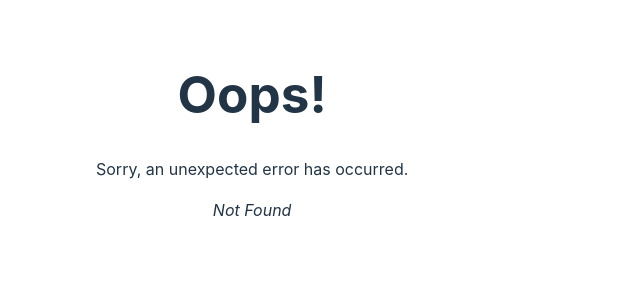
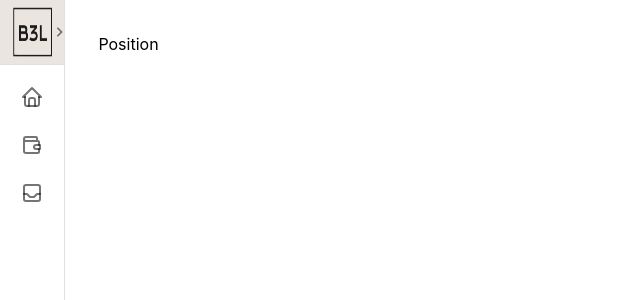
Before and after one commit to marcelovcpereira/b3loader, a React (Vite) app in the folder frontend/: page /position in a window 1280 px wide. Before the commit this address had no page. Shown: the top 300 px of the page, without its empty margins (0-640 px from the left). Built offline with nearby package versions, Linux system fonts and the light colour scheme.

Commit message:
feature: new position page + readme + some styling

```diff
--- a/frontend/src/components/drawer-menu/index.tsx
+++ b/frontend/src/components/drawer-menu/index.tsx
@@ -13,10 +13,10 @@ import ListItemIcon from '@mui/material/ListItemIcon';
 import ListItemText from '@mui/material/ListItemText';
 import Logo from '../../assets/b3logo.png'
 import LogoShort from '../../assets/b3logoShort.png'
-import { MantineProvider, CSSVariablesResolver } from '@mantine/core';
-import { IconHome, IconInbox } from '@tabler/icons-react';
+import { MantineProvider, CSSVariablesResolver, Tooltip } from '@mantine/core';
+import { IconHome, IconInbox, IconWallet } from '@tabler/icons-react';
 import { Link } from "react-router-dom";
-
+import './list.css'
 
 const drawerWidth = 200;
 
@@ -81,6 +81,12 @@ const closedStyle = {
 
 }
 
+const listStyle = {
+  color: "#84846c",
+  "hover":"color:blue"
+}
+
+
 const resolver: CSSVariablesResolver = (theme) => ({
   variables: {
     '--mantine-hero-height': theme.other.heroHeight,
@@ -92,6 +98,16 @@ const resolver: CSSVariablesResolver = (theme) => ({
     '--mantine-color-deep-orange': theme.other.deepOrangeDark,
   },
 });
+
+const tooltipProperties = {
+  withArrow: true,
+  offset: 5,
+  style: {
+    zIndex:"11",
+    display:"block"
+  },
+
+}
 
 
 export default function DrawerMenu() {
@@ -105,13 +121,19 @@ export default function DrawerMenu() {
     setOpen(false);
   };
 
+  if (open) {
+    tooltipProperties.style.display = "none"
+  } else {
+    tooltipProperties.style.display = "block"
+  }
+
+
   return (
     <MantineProvider
     cssVariablesResolver={resolver}
   >
     <Box sx={{ display: 'flex' }}>
-      {/* <CssBaseline /> */}
-      <Drawer variant="permanent" open={open} >
+      <Drawer variant="permanent" open={open} style={{zIndex:"10"}}>
         <DrawerHeader style={open? openStyle:closedStyle}>
           { open ?
             <IconButton onClick={handleDrawerClose} style={{outline:"none"}}>
@@ -134,7 +156,8 @@ export default function DrawerMenu() {
         }
         </DrawerHeader>
         <Divider />
-        <List>
+        <List id="list" >
+        <Tooltip label="Home" {...tooltipProperties}>
           <Link to="/">
             <ListItem key={"Home"} disablePadding sx={{ display: 'block' }}>
               <ListItemButton
@@ -157,6 +180,32 @@ export default function DrawerMenu() {
               </ListItemButton>
             </ListItem>
           </Link>
+          </Tooltip>
+          <Tooltip label="B3 Wallet" {...tooltipProperties}>
+          <Link to="/position">
+            <ListItem key={"position"} disablePadding sx={{ display: 'block' }}>
+              <ListItemButton
+                sx={{
+                  minHeight: 48,
+                  justifyContent: open ? 'initial' : 'center',
+                  px: 2.5,
+                }}
+              >
+                <ListItemIcon
+                  sx={{
+                    minWidth: 0,
+                    mr: open ? 3 : 'auto',
+                    justifyContent: 'center',
+                  }}
+                >
+                  <IconWallet />
+                </ListItemIcon>
+                <ListItemText primary={"B3 Wallet"} sx={{ opacity: open ? 1 : 0 }} />
+              </ListItemButton>
+            </ListItem>
+          </Link>
+          </Tooltip>
+          <Tooltip label="Upload" {...tooltipProperties}>
           <Link to="/upload">
             <ListItem key={"Upload"} disablePadding sx={{ display: 'block' }}>
               <ListItemButton
@@ -179,6 +228,7 @@ export default function DrawerMenu() {
               </ListItemButton>
             </ListItem>
           </Link>
+          </Tooltip>
         </List>
       </Drawer>
     </Box>
--- /dev/null
+++ b/frontend/src/components/drawer-menu/list.css
@@ -0,0 +1,12 @@
+#list li{
+
+}
+
+#list a{
+  color: #84846c;
+}
+#list li:hover div{
+  background-color: #b7b79e;
+  color: #ffffff;
+  font-weight: bold;
+}
--- /dev/null
+++ b/frontend/src/components/horizontal-bar-chart/index.tsx
@@ -0,0 +1,5 @@
+export default function HorizontalBarChart() {
+    return (
+        <></>
+    )
+}
--- a/frontend/src/main.tsx
+++ b/frontend/src/main.tsx
@@ -10,6 +10,7 @@ import {
   RouterProvider,
 } from "react-router-dom";
 import UploadPage from './routes/upload-page';
+import PositionPage from './routes/position';
 
 const router = createBrowserRouter([
   {
@@ -22,6 +23,11 @@ const router = createBrowserRouter([
     element: <UploadPage />,
     errorElement: <ErrorPage />,
   },
+  {
+    path: "/position",
+    element: <PositionPage />,
+    errorElement: <ErrorPage />
+  }
 ]);
 
 ReactDOM.createRoot(document.getElementById('root')!).render(
--- /dev/null
+++ b/frontend/src/routes/position.tsx
@@ -0,0 +1,24 @@
+import DrawerMenu from "../components/drawer-menu";
+import { MantineProvider, Text } from '@mantine/core';
+import { Container, Box } from '@mantine/core';
+import HorizontalBarChart from "../components/horizontal-bar-chart";
+
+export default function PositionPage() {
+    return (
+        <MantineProvider defaultColorScheme="light">
+            <Container id="positionRoot" style={{padding:"0px"}}>
+
+                <Box id="uploader" style={{marginBottom: "30px"}}>
+                    <Text>Position</Text>
+                </Box>
+
+                <Box id="scanner">
+                    <Box>
+                        <HorizontalBarChart />
+                    </Box>
+                </Box>
+                <DrawerMenu/>
+            </Container>
+        </MantineProvider>
+    );
+}
--- a/frontend/tsconfig.json
+++ b/frontend/tsconfig.json
@@ -1,4 +1,7 @@
 {
+  "compilerOptions": {
+    "sourceMap": true
+  },
   "files": [],
   "references": [
     {
```
Also changed, not shown: 1 other file (tests, documents, lock files or other folders).
